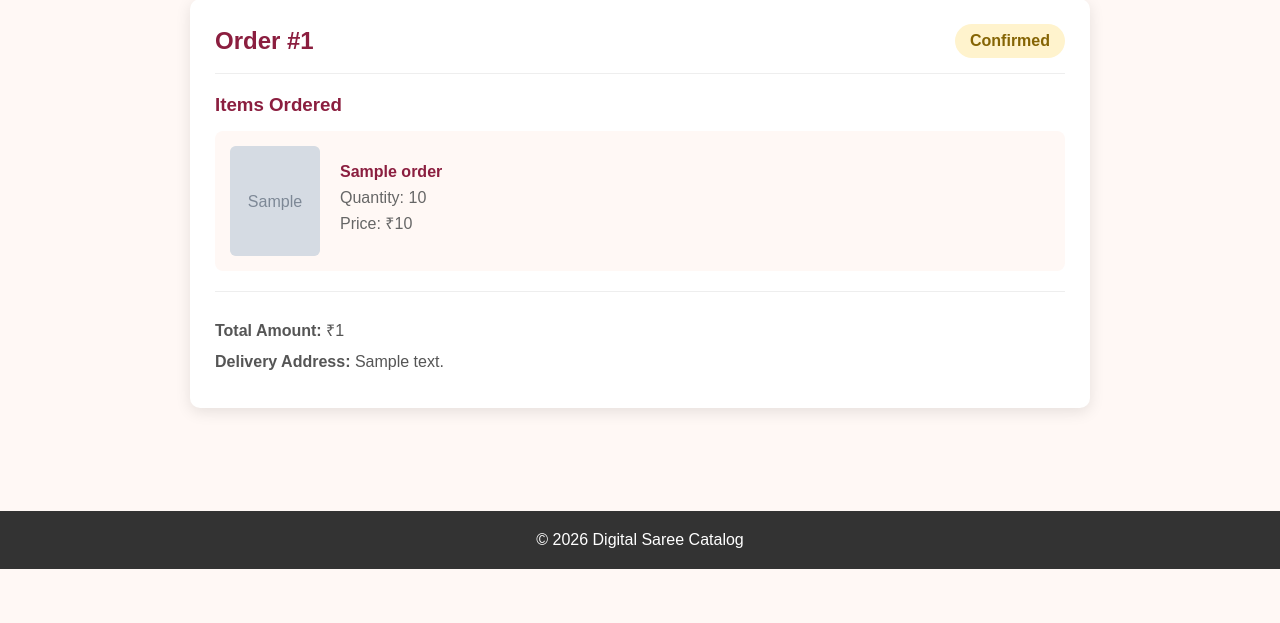
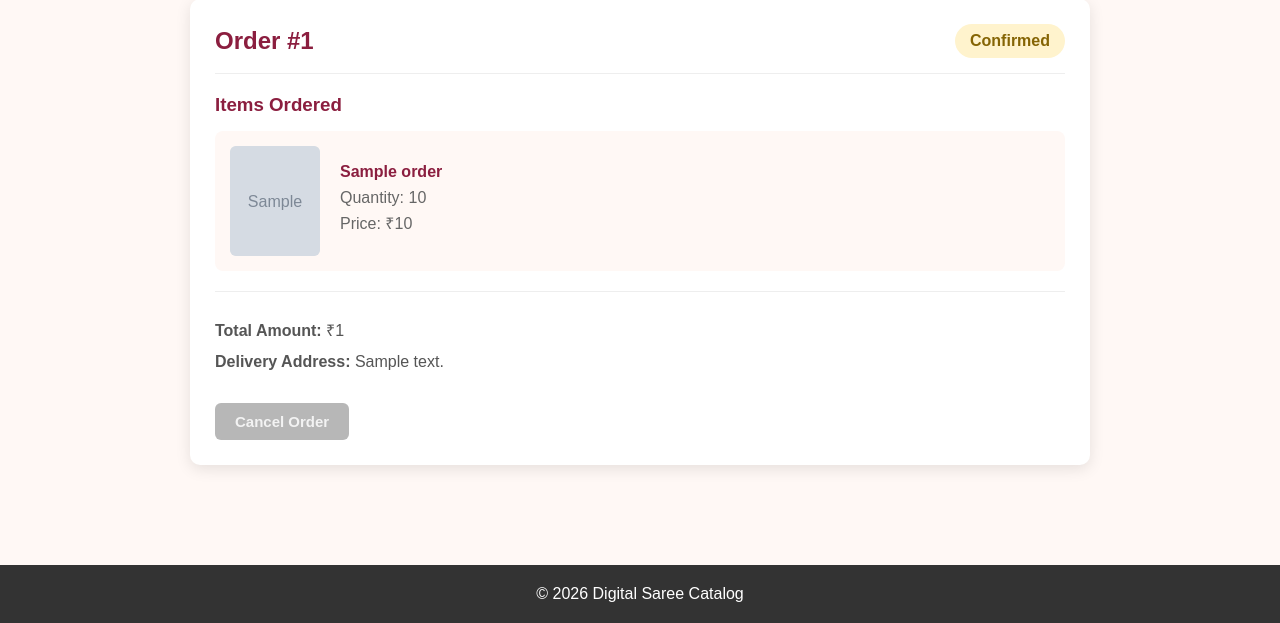
Before and after one commit to Navya1919Sri/Digital-Saree-Catalog-And-Online-Mangement-System, a Flask app: page /orders in a window 1280 px wide. Shown: the part 184-807 px from the top of the page. Before the commit the page ends 753 px from the top, so only its background shows below. Run offline with Flask 3, Linux system fonts and the light colour scheme; a user stored in the database is signed in; tables that the repository leaves empty hold one stand-in row (values such as "Sample post"); grey boxes marked "Sample" are stand-in pictures; a database or web service that is not in the repository returns one stand-in record (values such as "Sample title"); some libraries are stand-ins or nearby versions.

Commit message:
updated all files

```diff
--- a/app.py
+++ b/app.py
@@ -831,7 +831,91 @@ def my_orders():
         orders=orders,
         order_items=order_items
     )
+# -----------------------------
+# CANCEL ORDERS
+# -----------------------------
+@app.route("/cancel-order/<int:order_id>", methods=["POST"])
+def cancel_order(order_id):
+    if "user_id" not in session:
+        return redirect(url_for("login"))
 
+    connection = None
+    cursor = None
+
+    try:
+        connection = get_db_connection()
+        cursor = connection.cursor(cursor_factory=RealDictCursor)
+
+        cursor.execute("""
+            SELECT id, status
+            FROM orders
+            WHERE id = %s
+            AND user_id = %s
+        """, (
+            order_id,
+            session["user_id"]
+        ))
+
+        order = cursor.fetchone()
+
+        if not order:
+            return "Order not found!"
+
+        if order["status"] != "Pending":
+            return "This order cannot be cancelled."
+
+        cursor.execute("""
+            SELECT saree_id, quantity
+            FROM order_items
+            WHERE order_id = %s
+        """, (
+            order_id,
+        ))
+
+        items = cursor.fetchall()
+
+        for item in items:
+            cursor.execute("""
+                UPDATE sarees
+                SET stock = stock + %s
+                WHERE id = %s
+            """, (
+                item["quantity"],
+                item["saree_id"]
+            ))
+
+        cursor.execute("""
+            UPDATE orders
+            SET status = 'Cancelled'
+            WHERE id = %s
+            AND user_id = %s
+            AND status = 'Pending'
+        """, (
+            order_id,
+            session["user_id"]
+        ))
+
+        connection.commit()
+
+        return redirect(url_for("my_orders"))
+
+    except Exception as e:
+        if connection:
+            connection.rollback()
+
+        print("================================")
+        print("CANCEL ORDER ERROR:")
+        print(str(e))
+        print("================================")
+
+        return "Unable to cancel order."
+
+    finally:
+        if cursor:
+            cursor.close()
+
+        if connection:
+            connection.close()
 # -----------------------------
 # ADMIN - MANAGE SAREES
 # -----------------------------
--- a/static/css/style.css
+++ b/static/css/style.css
@@ -1502,3 +1502,81 @@ footer {
 .address-section button:hover {
     background-color: #6f1732;
 }
+#card-details {
+    max-width: 500px;
+    margin: 25px auto;
+    padding: 25px;
+    background: #fff;
+    border-radius: 12px;
+    box-shadow: 0 4px 15px rgba(0,0,0,0.12);
+}
+
+#card-details h3 {
+    margin-bottom: 20px;
+    color: #8f1538;
+    text-align: center;
+    font-size: 24px;
+}
+
+#card-details .payment-option {
+    margin-bottom: 15px;
+}
+
+#card-details label {
+    display: block;
+    margin-bottom: 7px;
+    font-weight: 600;
+    color: #333;
+}
+
+#card-details input,
+#card-details select {
+    width: 100%;
+    padding: 12px;
+    border: 1px solid #ccc;
+    border-radius: 7px;
+    font-size: 15px;
+    box-sizing: border-box;
+    background: #fff;
+}
+
+#card-details input:focus,
+#card-details select:focus {
+    outline: none;
+    border-color: #8f1538;
+    box-shadow: 0 0 5px rgba(143,21,56,0.25);
+}
+
+#card-details input::placeholder {
+    color: #999;
+}
+
+#card-details select {
+    cursor: pointer;
+}
+
+#card-details .payment-option:last-child {
+    margin-bottom: 0;
+}
+.cancel-order-btn {
+    margin-top: 20px;
+    padding: 10px 20px;
+    background: #dc3545;
+    color: white;
+    border: none;
+    border-radius: 6px;
+    font-size: 15px;
+    font-weight: 600;
+    cursor: pointer;
+}
+
+.cancel-order-btn:hover:not(:disabled) {
+    background: #b02a37;
+}
+
+.cancel-order-btn:disabled {
+    background: #999;
+    color: #eee;
+    cursor: not-allowed;
+    opacity: 0.7;
+}
--- a/templates/my_orders.html
+++ b/templates/my_orders.html
@@ -93,7 +93,9 @@ My Orders - Digital Saree
                         <strong>Delivery Address:</strong>
                         {{ order["delivery_address"] }}
                     </p>
-
+                    <form method="POST" action="{{ url_for('cancel_order', order_id=order.id) }}" onsubmit="return confirm('Are you sure you want to cancel this order?');">
+                    <button type="submit" class="cancel-order-btn" {% if order.status != "Pending" %}disabled{% endif %}>Cancel Order</button>
+                    </form>
                 </div>
 
             </div>
```
